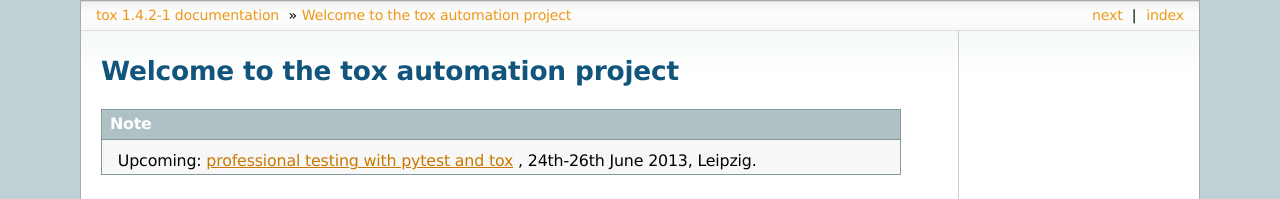
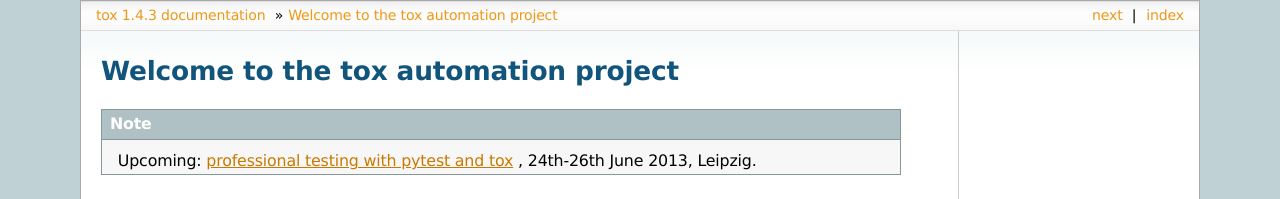
Before and after one commit to msabramo/tox, a Sphinx documentation site: the page built from doc/index.txt, in a window 1280 px wide and 900 px high. Shown: the top 199 px of the window. Built offline with Sphinx 7.4.7, drawn with Linux system fonts in a browser that asks for light colours; some of the changed text lies outside the part shown.

Commit message:
bump version for doc upload

```diff
--- a/doc/conf.py
+++ b/doc/conf.py
@@ -48,7 +48,7 @@
 # built documents.
 #
 # The short X.Y version.
-release = version = "1.4.2-1"
+release = version = "1.4.3"
 # The full version, including alpha/beta/rc tags.
 
 # The language for content autogenerated by Sphinx. Refer to documentation
```
